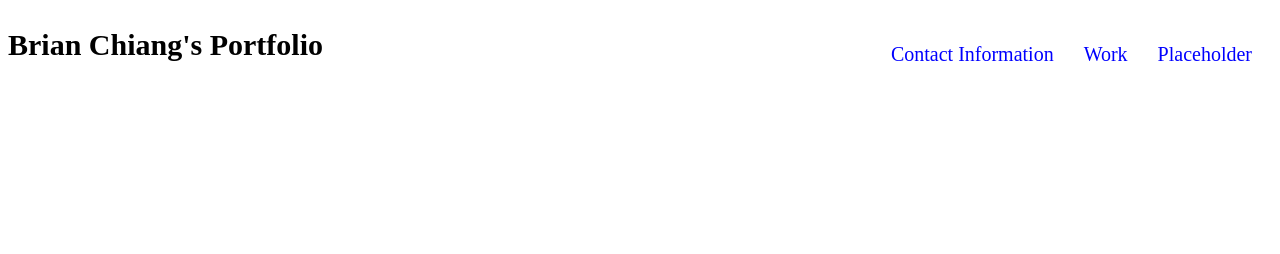
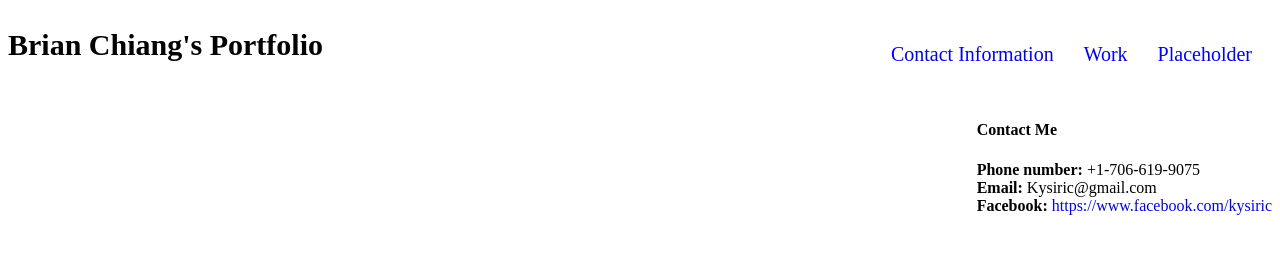
Before and after one commit to Kyaeror/Portfolio, a plain HTML site: page index.html in a window 1280 px wide. Drawn offline with Linux system fonts and the light colour scheme.

Commit message:
added contact information to the footer

```diff
--- a/assets/style.css
+++ b/assets/style.css
@@ -8,9 +8,6 @@ header nav{
     float: right;
     font-size: 20px;
 }
-header nav ul {
-    list-style-type: none;
-}
 header nav ul li {
     display: inline-block;
     margin-left: 25px;
@@ -19,3 +16,9 @@ a {
     color: blue;
     text-decoration: none;
 }
+li {
+    list-style-type: none;
+}
+footer {
+    float: right;
+}
--- a/index.html
+++ b/index.html
@@ -18,5 +18,12 @@
             </ul>
         </nav>
     </header>
+    <br>
+    <footer>
+        <h4>Contact Me</h4>
+        <li><strong>Phone number:</strong> +1-706-619-9075</li>
+        <li><strong>Email:</strong> Kysiric@gmail.com</li>
+        <li><strong>Facebook:</strong> <a href = "https://www.facebook.com/kysiric"Facebook:> https://www.facebook.com/kysiric</a></li>
+    </footer>
 </body>
 </html>
```
